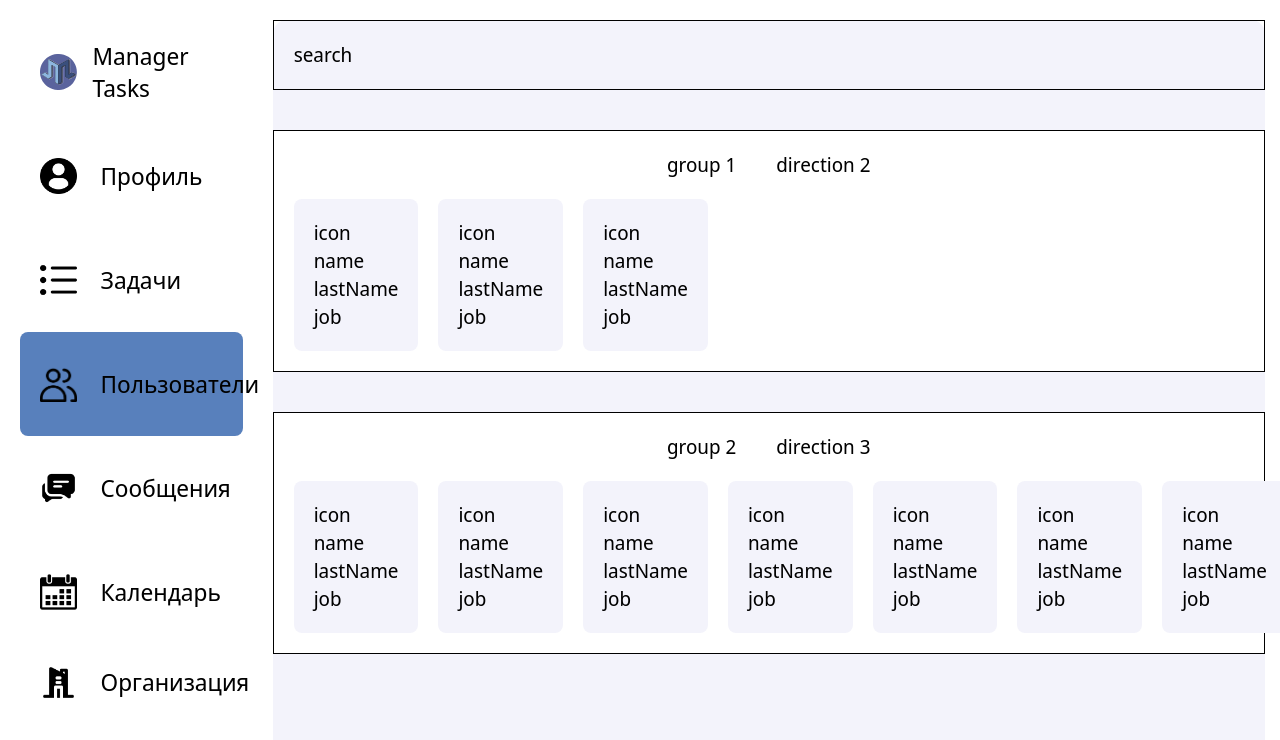
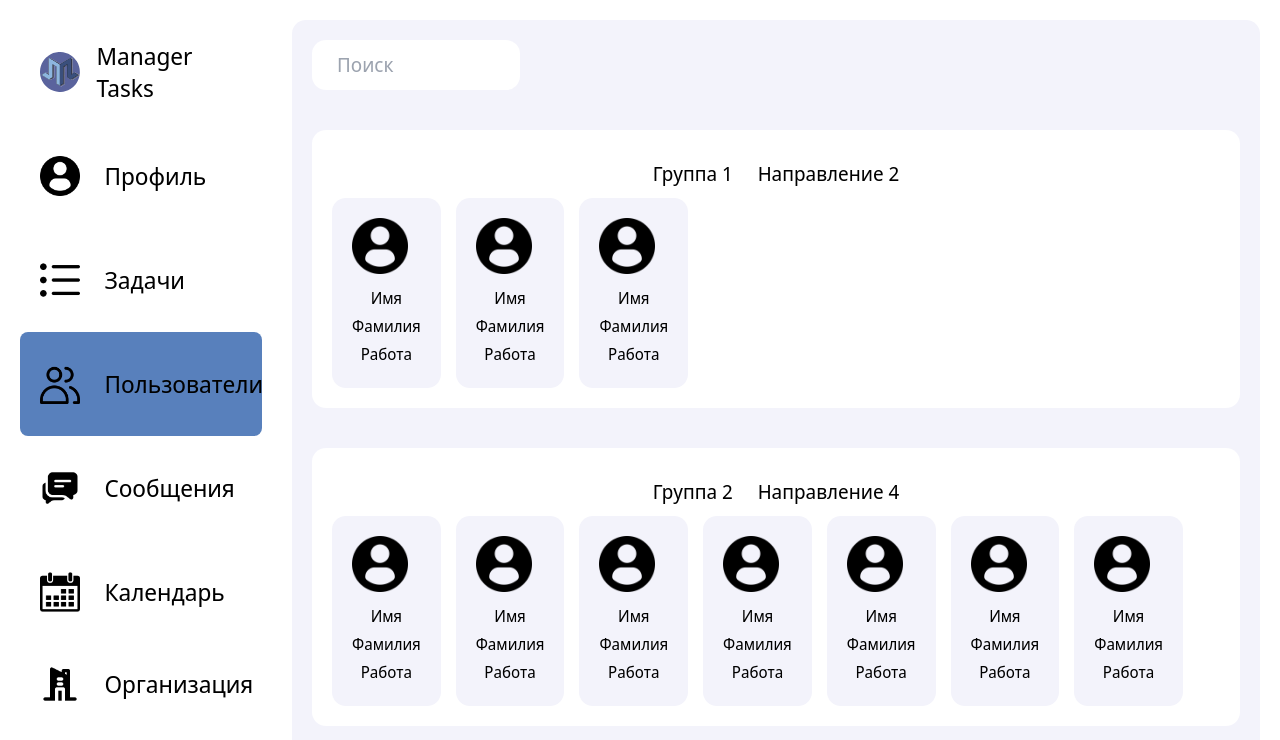
Before and after one commit to divelineq/manager-tasks, a React (Vite) app: page /account/users in a window 1280 px wide. Shown: the top 740 px of the page. Built offline with nearby package versions, Linux system fonts and the light colour scheme.

Commit message:
finish user style

```diff
--- a/src/components/users/Users.jsx
+++ b/src/components/users/Users.jsx
@@ -1,28 +1,29 @@
 import User from './user/User'
+import style from './Users.module.scss'
 
 export default function Users() {
 	return (
-		<div className='flex flex-col gap-10 bg-bg'>
-			<div className='border text-left p-5'>
-				<div>search</div>
+		<div className={style.containerUsers}>
+			<div className={style.inputDiv}>
+				<input type='text' placeholder='Поиск' />
 			</div>
-			<div className='border bg-white flex flex-col p-5 gap-5'>
-				<div className='flex flex-row justify-center gap-10'>
-					<h2>group 1</h2>
-					<h2>direction 2</h2>
+			<div className={style.groupDiv1}>
+				<div className={style.groupName}>
+					<h2>Группа 1</h2>
+					<h2>Направление 2</h2>
 				</div>
-				<div className='flex flex-row gap-5'>
+				<div className={style.mapUser}>
 					<User />
 					<User />
 					<User />
 				</div>
 			</div>
-			<div className='border bg-white flex flex-col p-5 gap-5'>
-				<div className='flex flex-row justify-center gap-10'>
-					<h2>group 2</h2>
-					<h2>direction 3</h2>
+			<div className={style.groupDiv2}>
+				<div className={style.groupName}>
+					<h2>Группа 2</h2>
+					<h2>Направление 4</h2>
 				</div>
-				<div className='flex flex-row gap-5'>
+				<div className={style.mapUser}>
 					<User />
 					<User />
 					<User />
--- /dev/null
+++ b/src/components/users/Users.module.scss
@@ -0,0 +1,45 @@
+.containerUsers {
+	display: flex;
+	flex-direction: column;
+	.groupName {
+		display: flex;
+		flex-direction: row;
+		justify-content: center;
+		padding: 10px;
+		gap: 25px;
+	}
+	.mapUser {
+		display: flex;
+		flex-direction: row;
+		gap: 15px;
+	}
+	.inputDiv {
+		padding: 20px;
+		input {
+			height: 3vh;
+			width: 26vh;
+			padding: 25px;
+			border-radius: 14px;
+			outline: none;
+		}
+		input:focus {
+			border: 2px solid purple;
+		}
+	}
+	.groupDiv1 {
+		display: flex;
+		flex-direction: column;
+		margin: 20px;
+		padding: 20px;
+		border-radius: 14px;
+		background: white;
+	}
+	.groupDiv2 {
+		display: flex;
+		flex-direction: column;
+		margin: 20px;
+		padding: 20px;
+		border-radius: 14px;
+		background: white;
+	}
+}
--- a/src/components/users/user/User.jsx
+++ b/src/components/users/user/User.jsx
@@ -1,10 +1,12 @@
+import style from './User.module.scss'
+
 export default function User() {
 	return (
-		<div className='bg-grey rounded-lg p-5 gap-3'>
-			<div>icon</div>
-			<div>name</div>
-			<div>lastName</div>
-			<div>job</div>
+		<div className={style.containerUser}>
+			<img className={style.imgUser} src='/public/profile.png' alt='icon' />
+			<p>Имя</p>
+			<p>Фамилия</p>
+			<p>Работа</p>
 		</div>
 	)
 }
--- /dev/null
+++ b/src/components/users/user/User.module.scss
@@ -0,0 +1,13 @@
+.containerUser {
+	background: #f3f3fb;
+	border-radius: 14px;
+	padding: 20px;
+	text-align: center;
+	.imgUser {
+		width: 7vh;
+		padding-bottom: 10px;
+	}
+	p {
+		font-size: 16px;
+	}
+}
```
